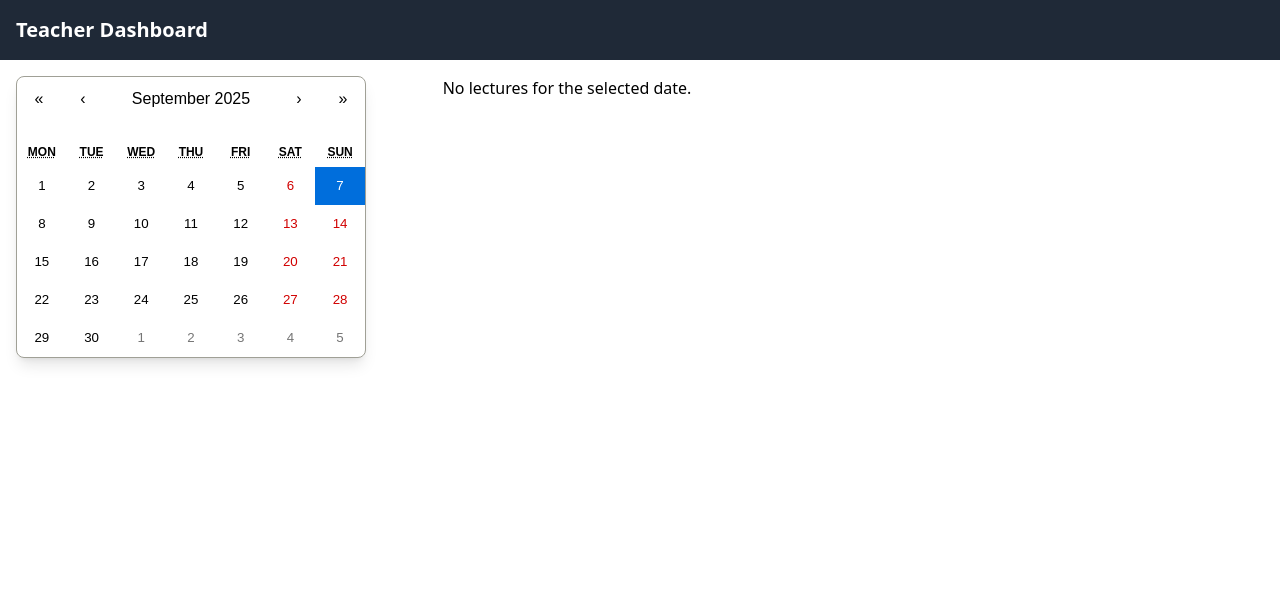
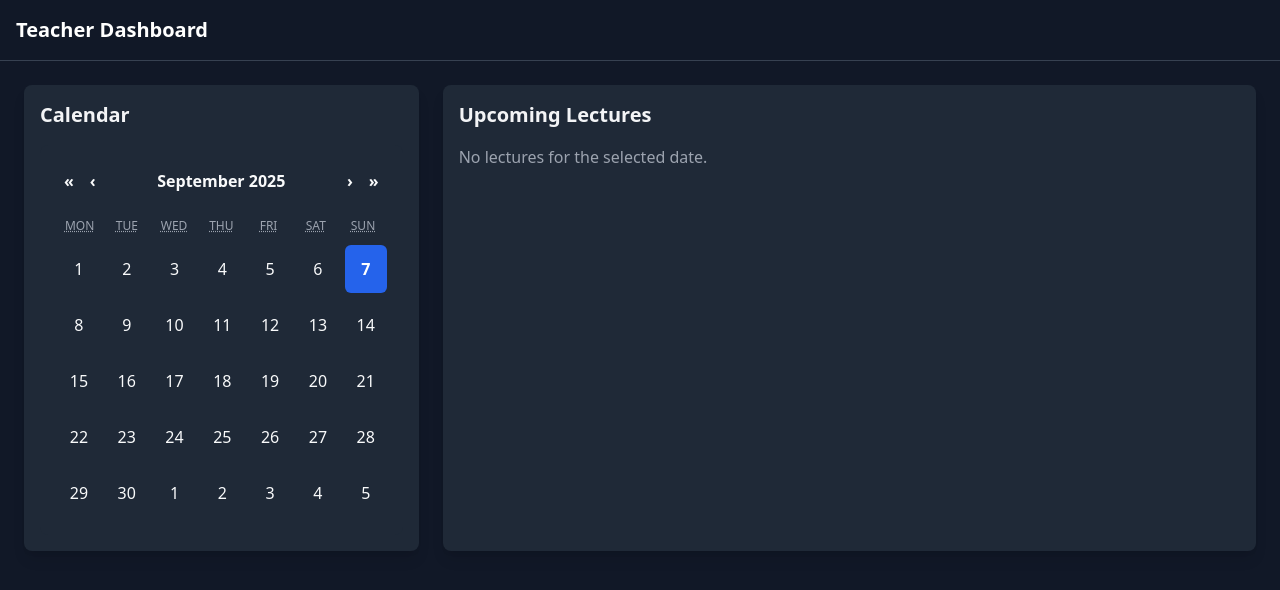
Before and after one commit to Amaan314/attendance, a Next.js app in the folder frontend/: page /dashboard/teacher in a window 1280 px wide. Shown: the top 590 px of the page. Built offline with nearby package versions, Linux system fonts and the light colour scheme.

Commit message:
improved UI

```diff
--- a/frontend/app/(auth)/login/page.js
+++ b/frontend/app/(auth)/login/page.js
@@ -1,17 +1,50 @@
+// import LoginForm from "@/components/LoginForm";
 
-import LoginForm from '@/components/LoginForm';
+// export default function LoginPage() {
+//   return (
+//     <div className="flex min-h-screen flex-1 flex-col justify-center items-center px-6 py-12 lg:px-8 bg-gray-900">
+//       <div className="sm:mx-auto sm:w-full sm:max-w-sm">
+//         <h2 className="mt-10 text-center text-3xl font-bold leading-9 tracking-tight text-gray-100">
+//           Sign in to your account
+//         </h2>
+//       </div>
+
+//       <div className="mt-10 sm:mx-auto sm:w-full sm:max-w-sm">
+//         <LoginForm />
+//       </div>
+//     </div>
+//   );
+// }
+
+import LoginForm from "@/components/LoginForm";
 
 export default function LoginPage() {
   return (
-    <div className="flex min-h-full flex-1 flex-col justify-center px-6 py-12 lg:px-8">
-      <div className="sm:mx-auto sm:w-full sm:max-w-sm">
-        <h2 className="mt-10 text-center text-2xl font-bold leading-9 tracking-tight text-gray-900">
-          Sign in to your account
-        </h2>
-      </div>
+    <div className="flex min-h-screen items-center justify-center px-4 py-12 sm:px-6 lg:px-8 bg-gray-950 text-white font-sans">
+      {/* Background with subtle gradient */}
+      <div
+        className="absolute inset-0 z-0 opacity-40"
+        style={{
+          backgroundImage:
+            "radial-gradient(at 0% 0%, #1e3a8a 0%, transparent 50%), radial-gradient(at 100% 100%, #4c1d95 0%, transparent 50%)",
+        }}
+      ></div>
 
-      <div className="mt-10 sm:mx-auto sm:w-full sm:max-w-sm">
-        <LoginForm />
+      {/* Login Card */}
+      <div className="relative z-10 w-full max-w-md p-8 bg-gray-800 rounded-3xl shadow-2xl border border-gray-700 backdrop-blur-md bg-opacity-80 transition-all duration-300 transform hover:scale-[1.01]">
+        <div className="text-center">
+          <h2 className="mt-6 text-4xl font-extrabold tracking-tight text-white">
+            Welcome Back
+          </h2>
+          <p className="mt-2 text-lg text-gray-400">
+            Sign in to continue your learning journey.
+          </p>
+        </div>
+
+        {/* Login Form */}
+        <div className="mt-8">
+          <LoginForm />
+        </div>
       </div>
     </div>
   );
--- /dev/null
+++ b/frontend/app/calendar.css
@@ -0,0 +1,89 @@
+/* calendar.css */
+
+/* Base container for better spacing */
+.react-calendar {
+  width: 100%;
+  max-width: 100%;
+  background-color: #1f2937; /* Tailwind's gray-800 */
+  color: #f9fafb; /* Tailwind's gray-50 */
+  border: none;
+  border-radius: 0.5rem;
+  padding: 1rem;
+  font-family: inherit;
+  line-height: 1.5;
+}
+
+/* Navigation (month/year header) */
+.react-calendar__navigation {
+  display: flex;
+  justify-content: space-between;
+  margin-bottom: 1rem;
+}
+
+.react-calendar__navigation button {
+  background: none;
+  color: #f9fafb;
+  font-weight: bold;
+  font-size: 1rem;
+  padding: 0.5rem;
+  border-radius: 0.375rem;
+  transition: background 0.2s;
+}
+
+.react-calendar__navigation button:hover {
+  background-color: #374151; /* Tailwind gray-700 */
+}
+
+/* Weekday headers */
+.react-calendar__month-view__weekdays {
+  display: grid;
+  grid-template-columns: repeat(7, 1fr);
+  text-align: center;
+  text-transform: uppercase;
+  font-size: 0.75rem;
+  color: #9ca3af; /* Tailwind gray-400 */
+  margin-bottom: 0.5rem;
+}
+
+/* Individual day tiles */
+.react-calendar__tile {
+  padding: 0.75rem 0;
+  background: none;
+  text-align: center;
+  border-radius: 0.375rem;
+  transition: background 0.2s, color 0.2s;
+  margin: 2px;
+}
+
+/* Hover + focus */
+.react-calendar__tile:enabled:hover,
+.react-calendar__tile:enabled:focus {
+  background-color: #374151; /* Tailwind gray-700 */
+  color: #f9fafb;
+}
+
+/* Today's date */
+.react-calendar__tile--now {
+  background: #4f46e5 !important; /* Tailwind indigo-700 */
+  color: white;
+  font-weight: bold;
+}
+
+/* Selected date */
+.react-calendar__tile--active {
+  background: #2563eb !important; /* Tailwind blue-600 */
+  color: white;
+  font-weight: bold;
+}
+
+/* Week rows */
+.react-calendar__month-view__days {
+  display: grid !important;
+  grid-template-columns: repeat(7, 1fr);
+  gap: 0.25rem;
+}
+
+/* Remove default outline */
+.react-calendar *:focus {
+  outline: none;
+}
--- a/frontend/app/dashboard/teacher/page.js
+++ b/frontend/app/dashboard/teacher/page.js
@@ -1,10 +1,10 @@
-'use client';
+"use client";
 
-import { useState, useEffect } from 'react';
-import Header from '@/components/Header';
-import CalendarComponent from '@/components/Calendar';
-import LectureList from '@/components/LectureList';
-import { getTeacherLectures } from '@/lib/api';
+import { useState, useEffect } from "react";
+import Header from "@/components/Header";
+import CalendarComponent from "@/components/Calendar";
+import LectureList from "@/components/LectureList";
+import { getTeacherLectures } from "@/lib/api";
 
 export default function TeacherDashboard() {
   const [selectedDate, setSelectedDate] = useState(new Date());
@@ -12,14 +12,14 @@ export default function TeacherDashboard() {
 
   useEffect(() => {
     const fetchLectures = async () => {
-      const token = localStorage.getItem('token');
+      const token = localStorage.getItem("token");
       if (token) {
         try {
-          const dateString = selectedDate.toISOString().split('T')[0];
+          const dateString = selectedDate.toISOString().split("T")[0];
           const lectureData = await getTeacherLectures(token, dateString);
           setLectures(lectureData);
         } catch (error) {
-          console.error('Failed to fetch lectures:', error);
+          console.error("Failed to fetch lectures:", error);
         }
       }
     };
@@ -28,19 +28,23 @@ export default function TeacherDashboard() {
   }, [selectedDate]);
 
   return (
-    <div>
+    <div className="min-h-screen bg-gray-900 text-gray-100">
       <Header />
-      <div className="flex">
-        <div className="w-1/3">
+      <main className="container mx-auto p-4 md:p-6">
+        <div className="grid grid-cols-1 md:grid-cols-3 gap-6">
+          <div className="md:col-span-1 bg-gray-800 p-4 rounded-lg shadow-lg">
+            <h2 className="text-xl font-bold mb-4">Calendar</h2>
             <CalendarComponent
               selectedDate={selectedDate}
               setSelectedDate={setSelectedDate}
             />
           </div>
-        <div className="w-2/3">
+          <div className="md:col-span-2 bg-gray-800 p-4 rounded-lg shadow-lg">
+            <h2 className="text-xl font-bold mb-4">Upcoming Lectures</h2>
             <LectureList lectures={lectures} />
           </div>
         </div>
+      </main>
     </div>
   );
 }
--- a/frontend/app/globals.css
+++ b/frontend/app/globals.css
@@ -2,3 +2,9 @@
 @tailwind base;
 @tailwind components;
 @tailwind utilities;
+
+@layer base {
+  body {
+    @apply bg-gray-900 text-gray-100;
+  }
+}
--- a/frontend/app/layout.js
+++ b/frontend/app/layout.js
@@ -8,7 +8,7 @@ export const metadata = {
 
 export default function RootLayout({ children }) {
   return (
-    <html lang="en">
+    <html lang="en" className="dark">
       <body>{children}</body>
     </html>
   );
--- a/frontend/components/Calendar.js
+++ b/frontend/components/Calendar.js
@@ -2,15 +2,14 @@
 'use client';
 
 import Calendar from 'react-calendar';
-import 'react-calendar/dist/Calendar.css';
+import '../app/calendar.css'; // Import custom calendar styles
 
 const CalendarComponent = ({ selectedDate, setSelectedDate }) => {
   return (
-    <div className="p-4">
+    <div>
       <Calendar
         onChange={setSelectedDate}
         value={selectedDate}
-        className="rounded-lg border-none shadow-lg"
       />
     </div>
   );
--- a/frontend/components/Header.js
+++ b/frontend/components/Header.js
@@ -3,7 +3,7 @@ import ProfileButton from './ProfileButton';
 
 const Header = () => {
   return (
-    <header className="bg-gray-800 p-4 flex justify-between items-center">
+    <header className="bg-gray-900 p-4 flex justify-between items-center border-b border-gray-700">
       <h1 className="text-xl font-bold text-white">Teacher Dashboard</h1>
       <ProfileButton />
     </header>
--- a/frontend/components/LectureList.js
+++ b/frontend/components/LectureList.js
@@ -20,31 +20,28 @@ const LectureList = ({ lectures }) => {
   };
 
   if (!lectures || lectures.length === 0) {
-    return <p className="p-4">No lectures for the selected date.</p>;
+    return <p className="text-gray-400">No lectures for the selected date.</p>;
   }
 
   return (
-    <div className="p-4">
-      <h2 className="text-xl font-bold mb-4">Lectures</h2>
-      <ul className="space-y-4">
+    <div className="space-y-4">
       {lectures.map((lecture) => (
-          <li key={lecture.id} className="p-4 bg-white rounded-lg shadow flex justify-between items-center">
+        <div key={lecture.id} className="bg-gray-700 p-4 rounded-lg shadow-md flex justify-between items-center">
           <div>
-              <p className="font-bold">{lecture.subject.name}</p>
-              <p className="text-gray-600">{lecture.subject.code}</p>
-              <p className="text-gray-600">
+            <p className="font-bold text-lg text-gray-100">{lecture.subject.name}</p>
+            <p className="text-gray-300">{lecture.subject.code}</p>
+            <p className="text-gray-400">
               {lecture.start_time} - {lecture.end_time}
             </p>
           </div>
           <button
             onClick={() => handleStartAttendance(lecture.id)}
-              className="bg-blue-500 hover:bg-blue-700 text-white font-bold py-2 px-4 rounded"
+            className="bg-indigo-600 hover:bg-indigo-500 text-white font-bold py-2 px-4 rounded-lg transition-colors duration-200"
           >
             Start Attendance
           </button>
-          </li>
+        </div>
       ))}
-      </ul>
     </div>
   );
 };
--- a/frontend/tailwind.config.js
+++ b/frontend/tailwind.config.js
@@ -1,6 +1,7 @@
 
 /** @type {import('tailwindcss').Config} */
 module.exports = {
+  darkMode: 'class',
   content: [
     "./app/**/*.{js,ts,jsx,tsx,mdx}",
     "./pages/**/*.{js,ts,jsx,tsx,mdx}",
```
Also changed, not shown: frontend/app/dashboard/student/page.js (+27 -23 lines), frontend/app/dashboard/teacher/attendance/[session_id]/page.js (+29 -42 lines), frontend/components/LoginForm.js (+7 -7 lines). Lines whose indentation alone changed are shown as unchanged.
